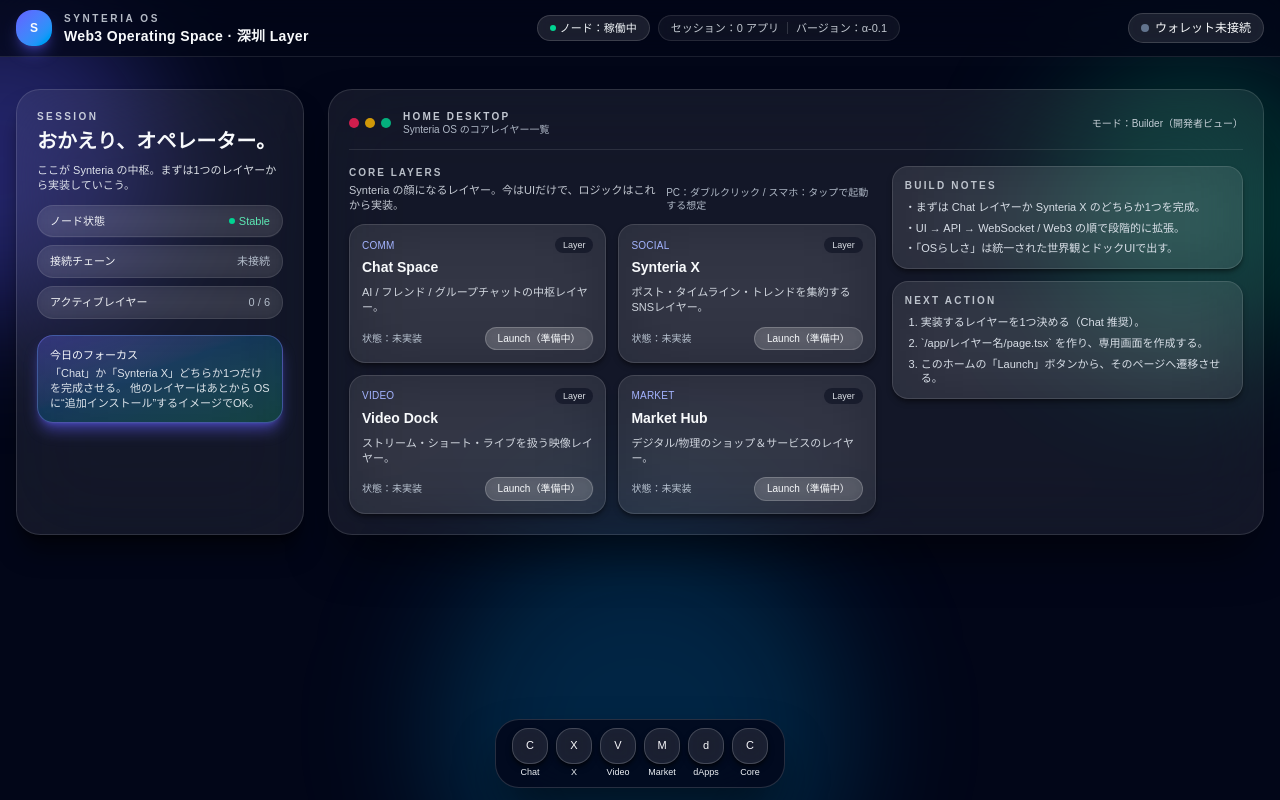
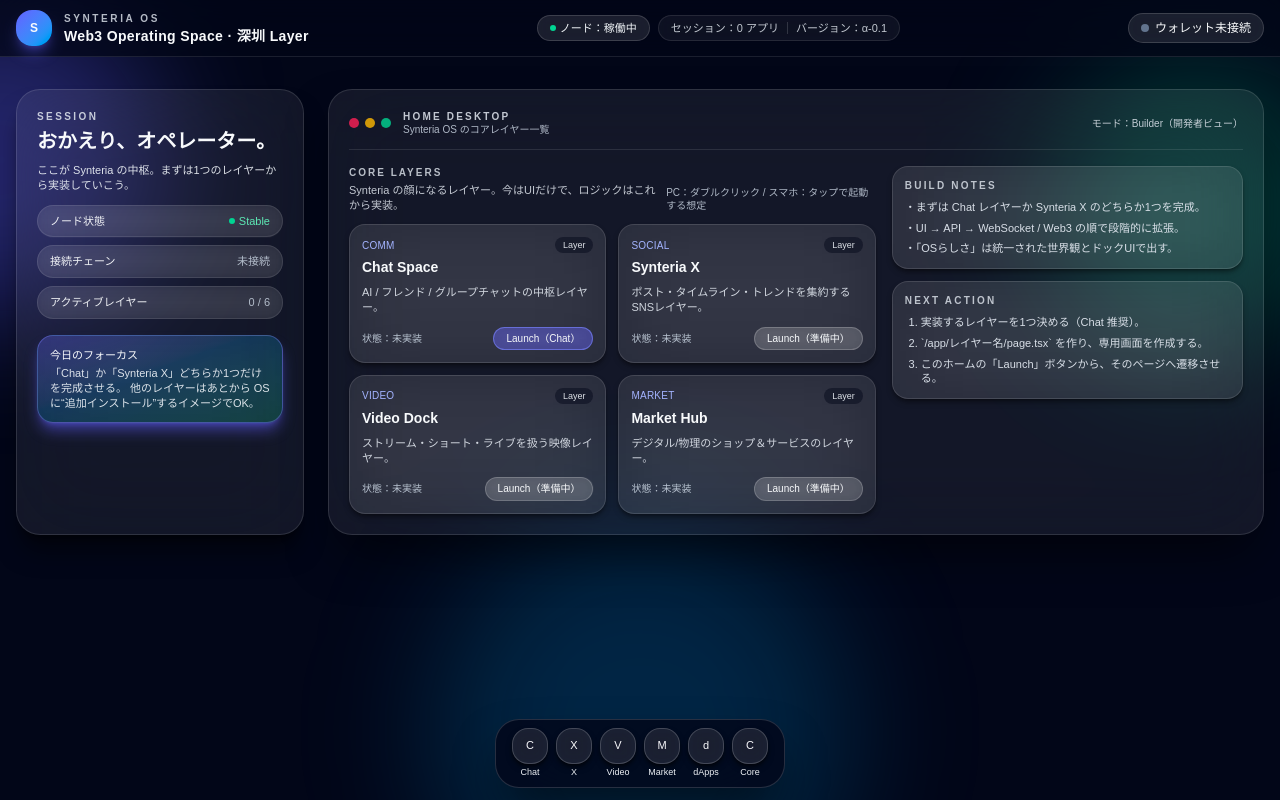
Before and after one commit to usercodeX-creator/synteria-os, a Next.js app: page / in a window 1280 px wide. Built offline with nearby package versions, Linux system fonts and the light colour scheme.

Commit message:
Redesign Synteria desktop UI

```diff
--- a/app/page.tsx
+++ b/app/page.tsx
@@ -1,4 +1,5 @@
 // app/page.tsx
+import Link from "next/link";
 
 type LayerCard = {
   id: string;
@@ -208,13 +209,27 @@ export default function Home() {
                           </p>
                         </div>
 
+                        {/* Launch ボタン & ステータス */}
                         <div className="mt-3 flex items-center justify-between text-[10px]">
                           <span className="text-slate-300/90">
                             状態：{layer.status}
                           </span>
-                          <button className="rounded-full border border-white/20 bg-white/15 px-3 py-1 text-[10px] text-slate-50 backdrop-blur group-hover:border-indigo-400 group-hover:bg-indigo-500/35">
-                            Launch（準備中）
-                          </button>
+
+                          {layer.id === "chat" ? (
+                            <Link
+                              href="/chat"
+                              className="rounded-full border border-indigo-400/60 bg-indigo-500/40 px-3 py-1 text-[10px] text-slate-50 backdrop-blur hover:bg-indigo-500/60 hover:border-indigo-300"
+                            >
+                              Launch（Chat）
+                            </Link>
+                          ) : (
+                            <button
+                              className="rounded-full border border-white/20 bg-white/15 px-3 py-1 text-[10px] text-slate-50 backdrop-blur cursor-not-allowed"
+                              disabled
+                            >
+                              Launch（準備中）
+                            </button>
+                          )}
                         </div>
                       </article>
                     ))}
```
